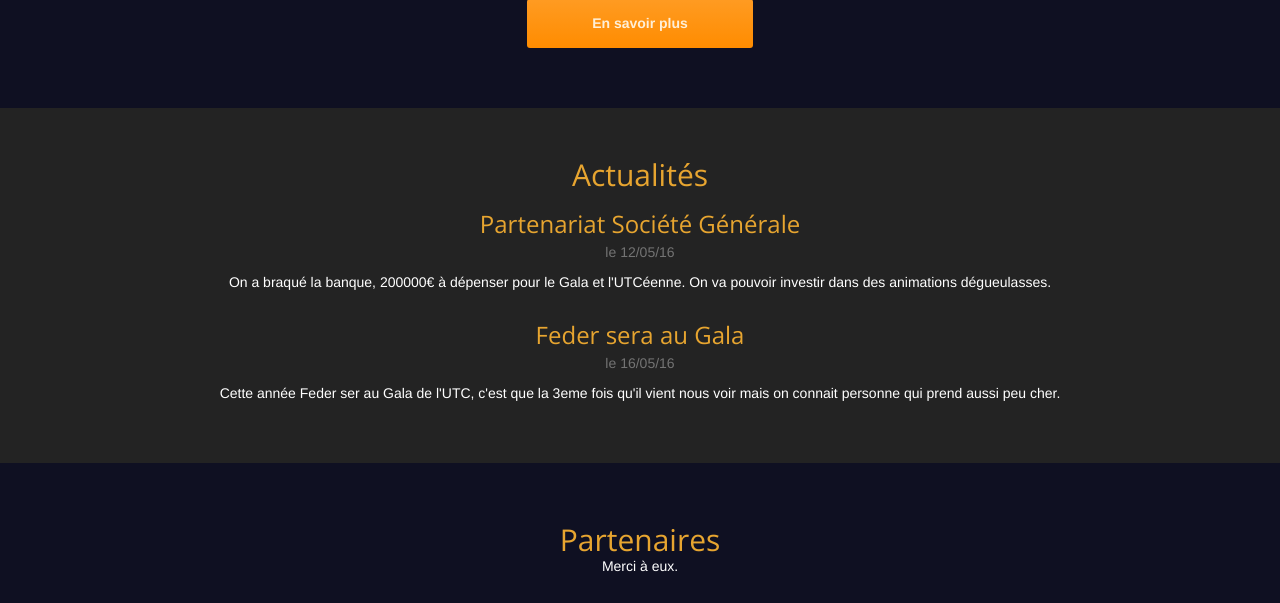
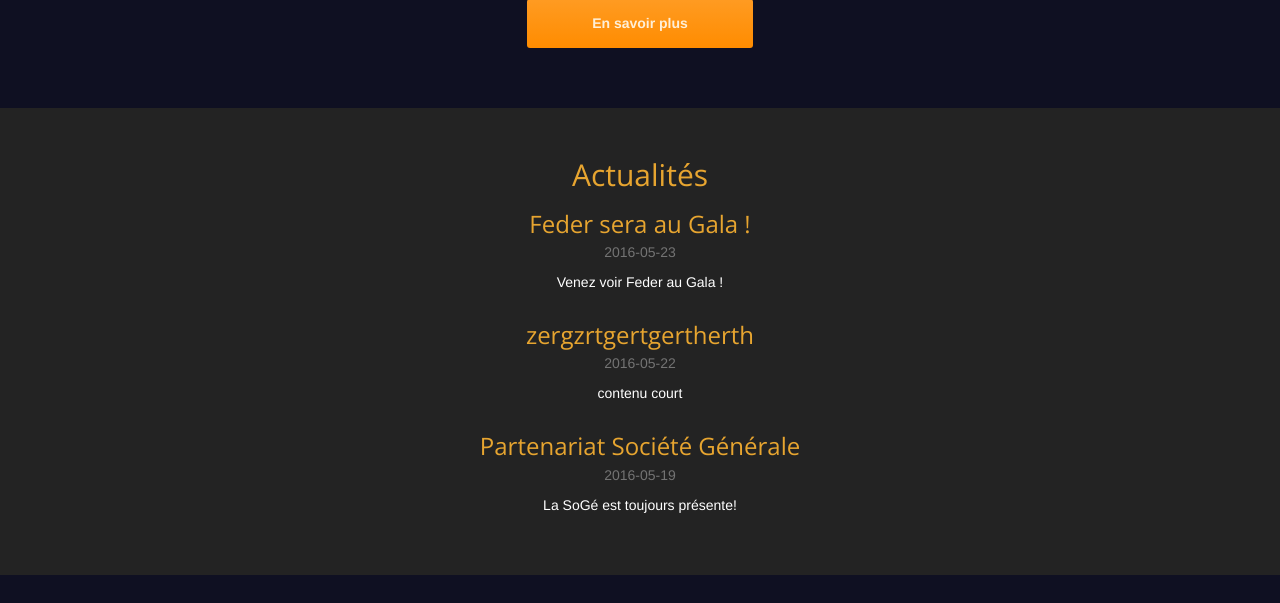
Before and after one commit to alarichadef/API08, a PHP site: page / in a window 1280 px wide. Shown: the part 2385-2988 px from the top of the page. Run offline with PHP 8.4, Linux system fonts and the light colour scheme; data comes from the database, SQL or seed files in the repository.

Commit message:
Display actuality from database
Add actuality display from database,
Add video for articles

```diff
--- a/actus.php
+++ b/actus.php
@@ -1,21 +1,33 @@
+<?php
+require_once('connexionBDD.php');
+
+$requete = $pdo->prepare('SELECT id,date,page, titre, contenu_resume FROM 2016_articles ORDER BY date DESC LIMIT 3');
+$requete->execute();
+?>
+
 <div class="col-md-12 col-lg-12 margin_bottom background_grey padding_bottom">
 	<div class="padding_top col-md-offset-2 col-md-8 actus">
 		<br>
 		<h2 class="text-center orange">Actualités</h2>
 		<br>
-		<div class="row text-center margin_bottom">
-			<div class="col-xs-12 col-sm-12 col-md-12 col-lg-12">
-				<h3><a href = "gala.php#article2" class="orange"> Partenariat Société Générale</a></h3>
-				<p class="help-block">le 12/05/16</p>
-				<p>On a braqué la banque, 200000€ à dépenser pour le Gala et l'UTCéenne. On va pouvoir investir dans des animations dégueulasses.</p>
-			</div>
-		</div>
-		<div class="row text-center margin_bottom">
-			<div class="col-xs-12 col-sm-12 col-md-12 col-lg-12">
-				<h3><a href = "gala.php#article1" class="orange"> Feder sera au Gala </a></h3>
-				<p class="help-block">le 16/05/16</p>
-				<p>Cette année Feder ser au Gala de l'UTC, c'est que la 3eme fois qu'il vient nous voir mais on connait personne qui prend aussi peu cher.</p>
-			</div>
-		</div>
-	</div>
+<?php
+while($donnees = $requete->fetchObject()) {
+	if($donnees->page == 'g')
+		$link = "gala.php#".$donnees->id;
+		else
+		$link = "utceenne.php#".$donnees->id;
+?>
+						<div class="row text-center margin_bottom">
+							<div class="col-xs-12 col-sm-12 col-md-12 col-lg-12">
+						<h3><a = href = <?php echo $link;?> class = "orange"> <?php echo $donnees->titre; ?></a></h3>
+						<p class="help-block"><?php echo $donnees->date; ?></p>
+						<p><?php echo $donnees->contenu_resume; ?> </p>
+						</div>
+					</div>
+
+<?php
+}
+?>
+
 </div>
+</div>
--- a/connexionBDD.php
+++ b/connexionBDD.php
@@ -17,6 +17,7 @@ CREATE TABLE `2016_articles` (
 	`page` ENUM('g', 'u'),
 	`contenu_resume` TEXT,
 	`contenu_long`TEXT,
+	`video`TEXT,
 	PRIMARY KEY (`id`)
 ) AUTO_INCREMENT=1;
 */
--- a/copyright.php
+++ b/copyright.php
@@ -1,3 +1,3 @@
 <div class="footer3">
-  <p>Copyright &copy; 2016. Designed by Alaric HADEF.</p>
+  <p>Copyright &copy; 2016. Justine PATIN pour la maquette, l'uv API08 pour le développement.</p>
 </div>
```
Also changed, not shown: admin.php (+6 -1 lines), gala.php (+6 -1 lines), utceenne.php (+6 -1 lines).
